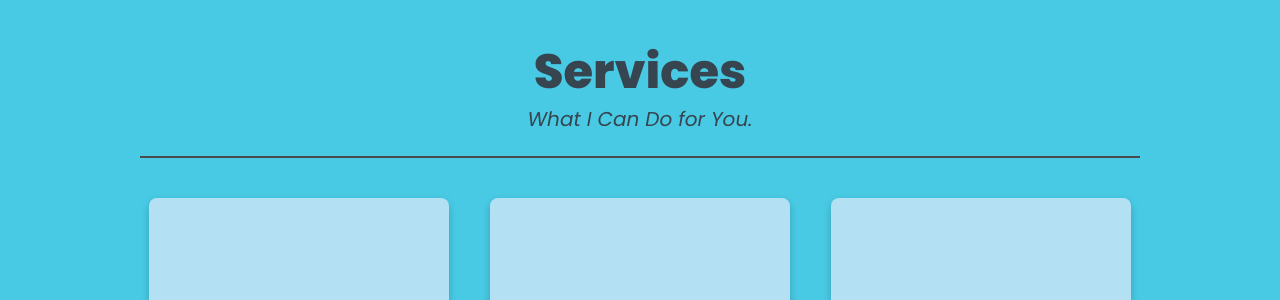
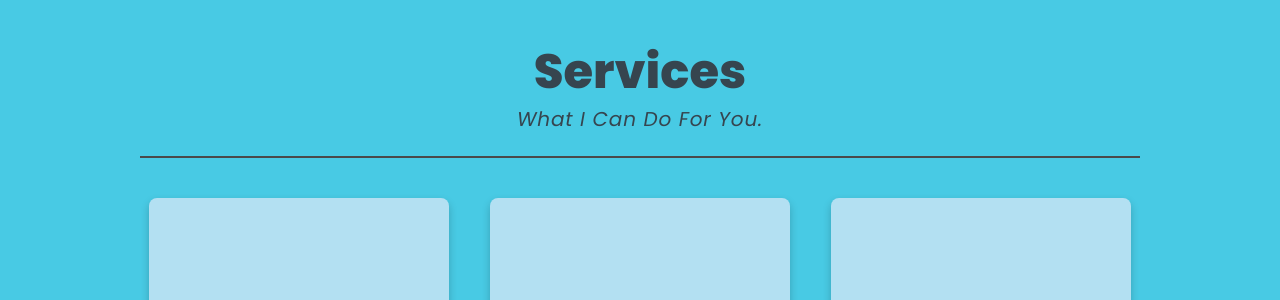
Before and after one commit to TheSiriusSystem/thesiriussystem.netlify.app, a Jekyll site: the page built from index.html, in a window 1280 px wide and 900 px high, scrolled down 1997 px. Shown: the part 155-455 px from the top of the window. Built offline with Jekyll 4.4.1, drawn with Linux system fonts in a browser that asks for light colours.

Commit message:
Update section-services.html

```diff
--- a/_includes/section-services.html
+++ b/_includes/section-services.html
@@ -4,33 +4,36 @@
         <h1 class="title is-size-1-desktop is-size-2-mobile">
             Services
         </h1>
-        <h2 class="subtitle mt-2 is-italic">
-            What I Can Do for You.
+        <h2 class="subtitle mt-2 is-size-5-desktop is-size-6-mobile ls-1 is-italic">
+            What I Can Do For You.
         </h2>
         <hr>
 
         <!-- Service Card Grid -->
         {% if site.data.services.size > 0 %}
+            <p class="mobile-only">
+                Tap on a service card to learn more.
+            </p>
             <div class="columns is-multiline is-mobile">
                 {% for service in site.data.services %}
-                    <div class="column is-one-third">
+                    <div class="column is-one-third-desktop is-half-mobile">
                         <div class="service-card">
                             <!-- Front Face -->
                             <div class="card-face front">
                                 <figure class="image mb-4 is-96x96">
                                     <img src="{{ service.icon }}" alt="{{ service.title }} Icon">
                                 </figure>
-                                <h3 class="title is-size-4">
+                                <h3 class="title is-size-4-desktop is-size-6-mobile">
                                     {{ service.title }}
                                 </h3>
                             </div>
 
                             <!-- Back Face -->
                             <div class="card-face back">
-                                <h3 class="title is-size-5 has-text-weight-bold mb-2">
+                                <h3 class="title mb-2 is-size-5-desktop is-size-6-mobile has-text-weight-bold">
                                     {{ service.title }}
                                 </h3>
-                                <p class="px-3">
+                                <p class="is-size-5-desktop is-size-6-mobile">
                                     {{ service.description }}
                                 </p>
                             </div>
```
Also changed, not shown: other parts of _includes/section-services.html (+9 -13 lines).
